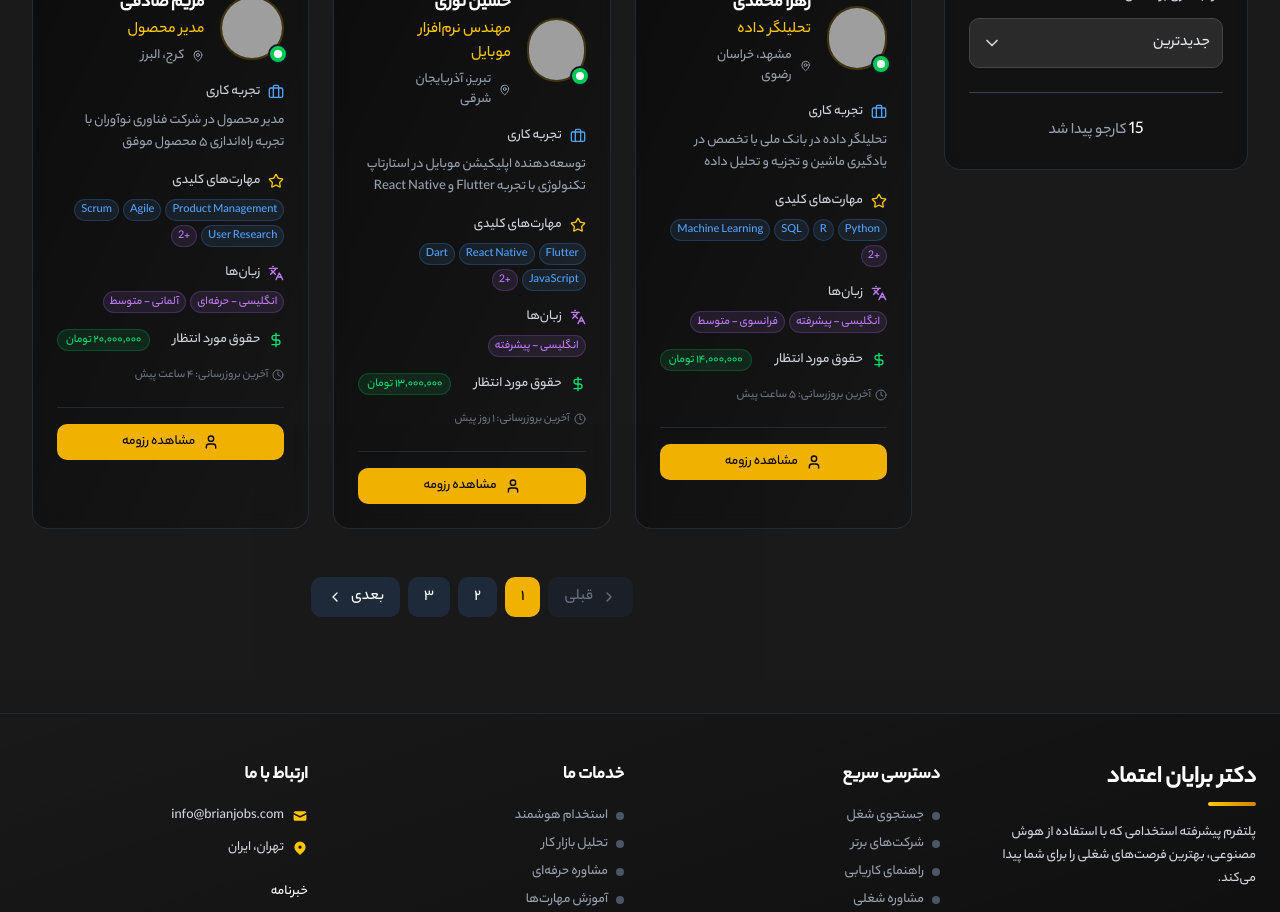
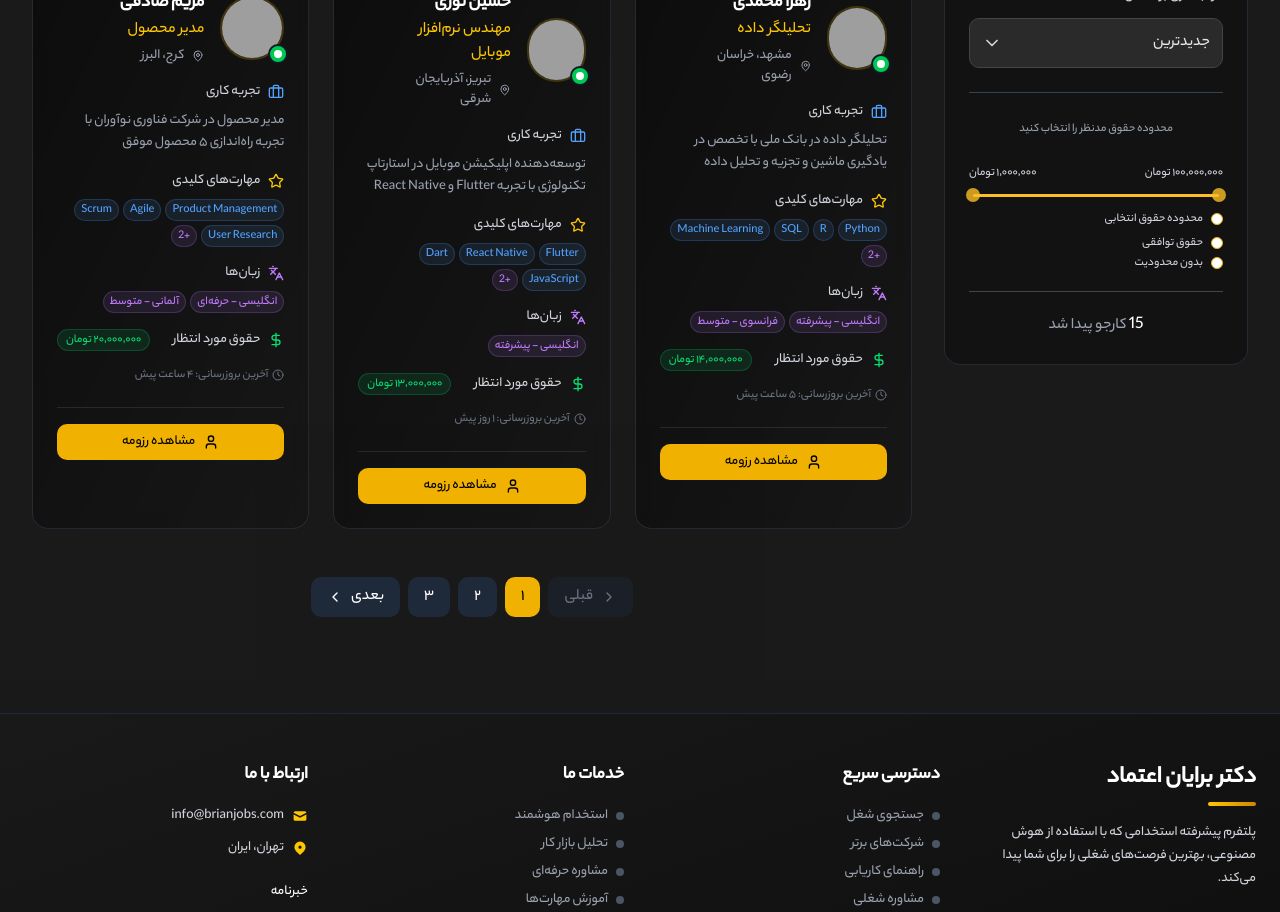
Before and after one commit to amirrezaynf/brayan-jobs, a Next.js app: page /karjooha in a window 1280 px wide. Shown: the part 1100-2012 px from the top of the page. Built offline with nearby package versions, Linux system fonts and the light colour scheme; grey boxes are pictures that could not be loaded.

Commit message:
change karjooha advanced filter

```diff
--- a/src/components/ui/filter/KarjoohaAdvancedFilter.jsx
+++ b/src/components/ui/filter/KarjoohaAdvancedFilter.jsx
@@ -9,6 +9,7 @@ import {
   locations,
   sortOptions,
 } from "@/constants/karjoohaData";
+import SalaryRangeInput from "../range/SalaryRangeInput";
 
 export default function KarjoohaAdvancedFilter({
   searchQuery,
@@ -126,6 +127,10 @@ export default function KarjoohaAdvancedFilter({
 
         <div className="border-t border-gray-700 my-6"></div>
 
+            <div className=" my-5 border-b pb-5">
+            <SalaryRangeInput />
+
+            </div>
         {/* نتایج */}
         <div className="text-center">
           <p className="text-gray-400">
--- a/src/components/ui/range/SalaryRangeInput.jsx
+++ b/src/components/ui/range/SalaryRangeInput.jsx
@@ -14,7 +14,7 @@ const SalaryRangeInput = ({
   showRangeFilter,
   onRangeFilterChange,
   min = 1000000,
-  max = 50000000,
+  max = 100000000,
 }) => {
   const [localRange, setLocalRange] = useState(value || [min, max]);
 
@@ -32,6 +32,9 @@ const SalaryRangeInput = ({
 
   return (
     <div className="salary-range-slider w-full max-w-md mx-auto">
+        <div className="text-center text-xs text-gray-400 my-7">
+        محدوده حقوق مدنظر را انتخاب کنید
+      </div>
       {/* Salary Range Slider - Always visible when range filter is active */}
       {(showRangeFilter || (!showNegotiable && !showNoLimit)) && (
         <>
@@ -72,6 +75,7 @@ const SalaryRangeInput = ({
 
       {/* Range Filter Option */}
       <div className="mt-2 flex items-center">
+
         <input
           id="range-filter"
           type="checkbox"
@@ -172,9 +176,7 @@ const SalaryRangeInput = ({
         </label>
       </div>
 
-      <div className="text-center text-xs text-gray-400 mt-1">
-        محدوده حقوق مدنظر را انتخاب کنید
-      </div>
+
     </div>
   );
 };
```
